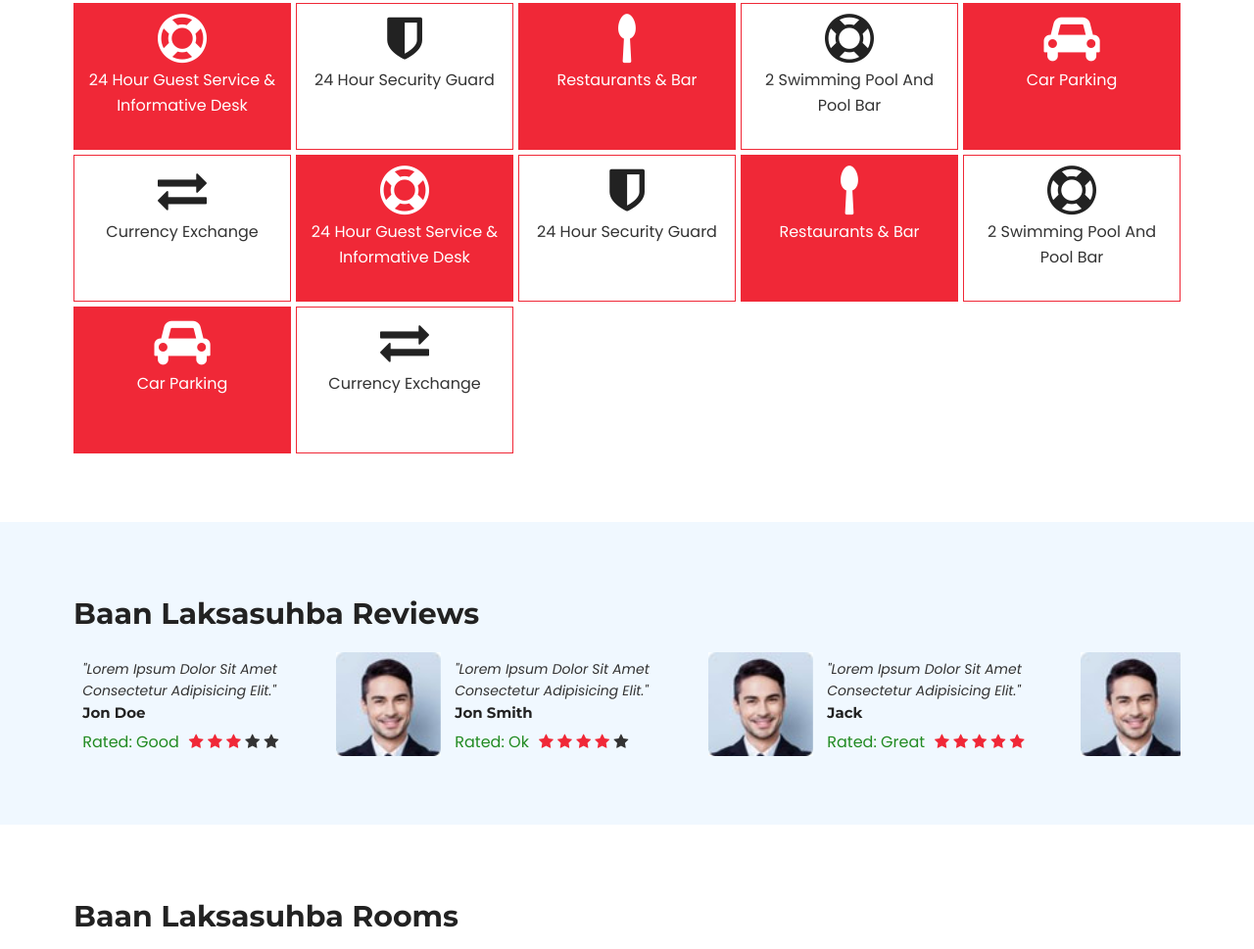
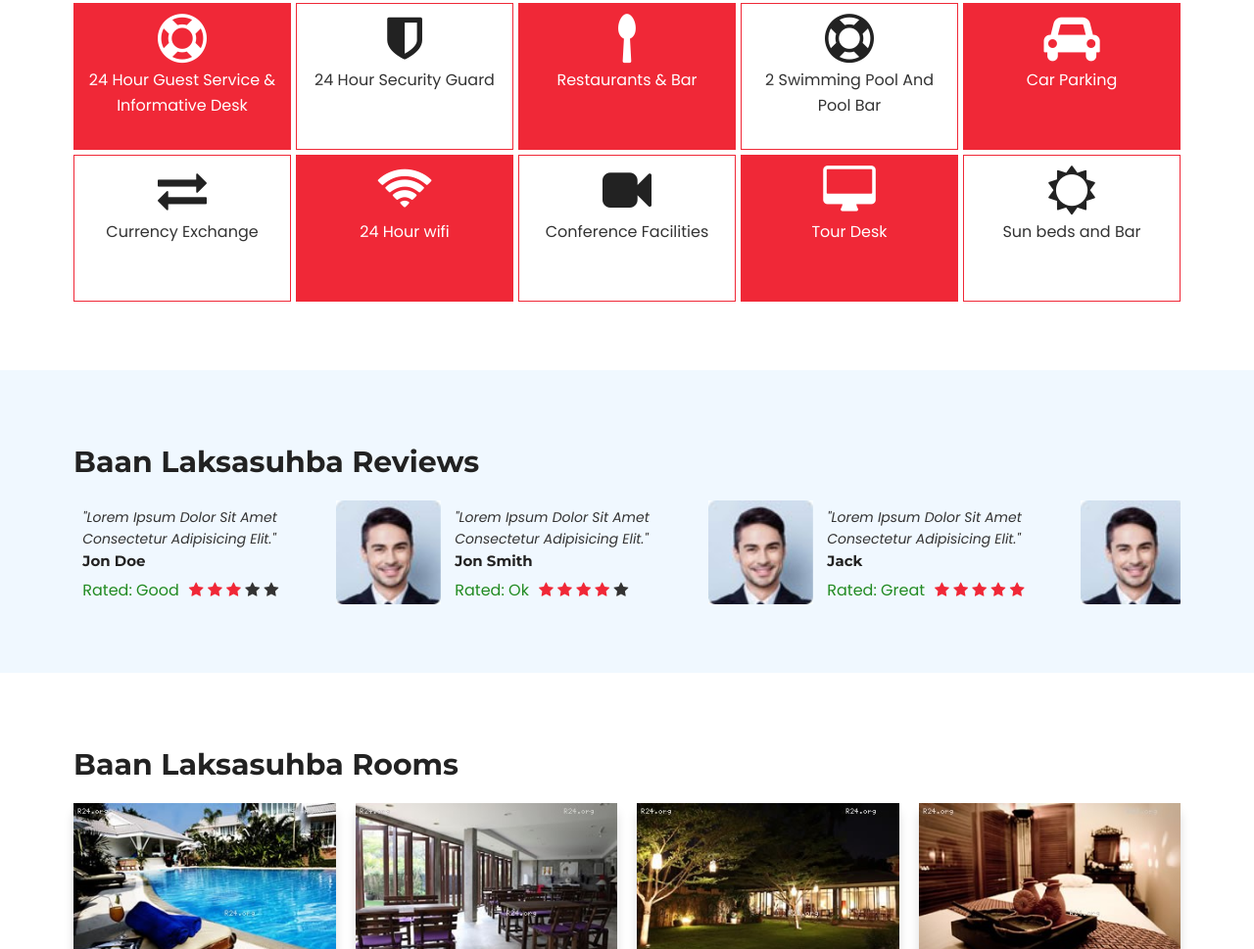
Before and after one commit to aniswd/project2, a plain HTML site: page index.html in a window 1280 px wide. Shown: the part 2009-2978 px from the top of the page at 98% size. Drawn offline with Linux system fonts and the light colour scheme.

Commit message:
Update index.html

```diff
--- a/index.html
+++ b/index.html
@@ -5,7 +5,7 @@
   <meta name="description" content="Name of your web site">
   <meta name="author" content="Anis">
   <meta name="viewport" content="width=device-width, initial-scale=1, maximum-scale=1">
-  <title>Home</title>
+  <title>Ofitel Sukmvit Hotel</title>
 
   <!-- Including style -->
   <link href="https://fonts.googleapis.com/css2?family=Mulish:ital,wght@0,200;0,300;0,400;0,500;0,600;0,700;0,800;0,900;1,200;1,300;1,400;1,500;1,600;1,700;1,800;1,900&family=Poppins:ital,wght@0,300;0,400;0,500;0,600;0,700;0,800;0,900;1,300;1,400;1,500;1,600;1,700;1,800;1,900&display=swap" rel="stylesheet">
@@ -54,9 +54,9 @@
       <b>English:</b> Sofitel Sukmvit
     </p>
     <ul class="_contact_info">
-      <li><p>Email Address:</p><p>Hotelname@Websitsdfeaddress.</p></li>
-      <li><p>Phone Number:</p><p>+66 (88) 123-45678</p></li>
-      <li><p>Hotel Address:</p>
+      <li><p><b>Email Address:</b></p><p>Hotelname@Websitsdfeaddress.</p></li>
+      <li><p><b>Phone Number:</b></p><p>+66 (88) 123-45678</p></li>
+      <li><p><b>Hotel Address:</b></p>
         <p>
           <span>123 Soi Blue Stree</span>
           <span>Ao Noi</span>
@@ -240,28 +240,20 @@
             <p>Currency Exchange</p>
           </li>
           <li>
-            <span><i class="fa fa-support"></i></span>
-            <p>24 Hour Guest Service & Informative Desk</p>
+            <span><i class="fa fa-wifi"></i></span>
+            <p>24 Hour wifi</p>
           </li>
           <li>
-            <span><i class="fa fa-shield"></i></span>
-            <p>24 Hour Security Guard</p>
+            <span><i class="fa fa-video-camera"></i></span>
+            <p>Conference Facilities</p>
           </li>
           <li>
-            <span><i class="fa fa-spoon"></i></span>
-            <p>Restaurants & Bar</p>
+            <span><i class="fa fa-desktop"></i></span>
+            <p>Tour Desk</p>
           </li>
           <li>
-            <span><i class="fa fa-life-ring"></i></span>
-            <p>2 Swimming Pool And Pool Bar</p>
-          </li>
-           <li>
-            <span><i class="fa fa-car"></i></span>
-            <p>Car Parking</p>
-          </li>
-           <li>
-            <span><i class="fa fa-exchange"></i></span>
-            <p>Currency Exchange</p>
+            <span><i class="fa fa-sun-o"></i></span>
+            <p>Sun beds and Bar</p>
           </li>
       </ul>
     </div>
```
Lines whose indentation alone changed are shown as unchanged.
